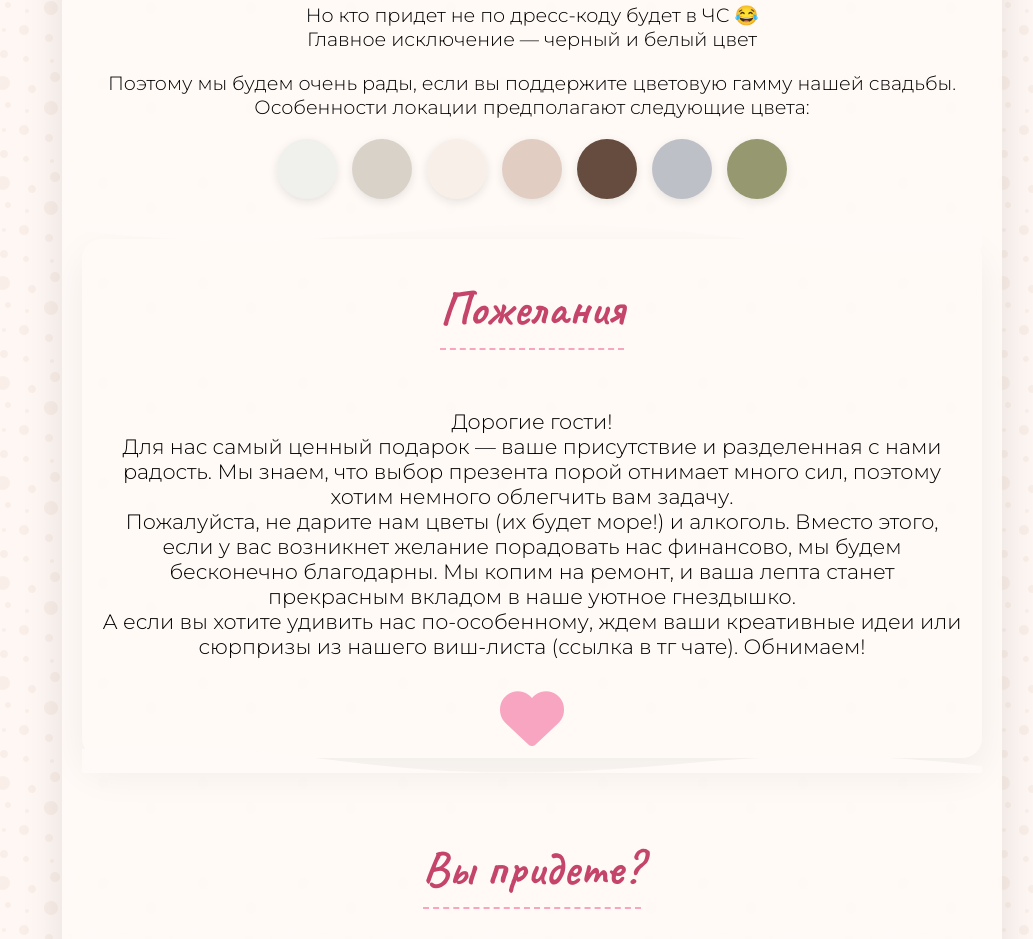
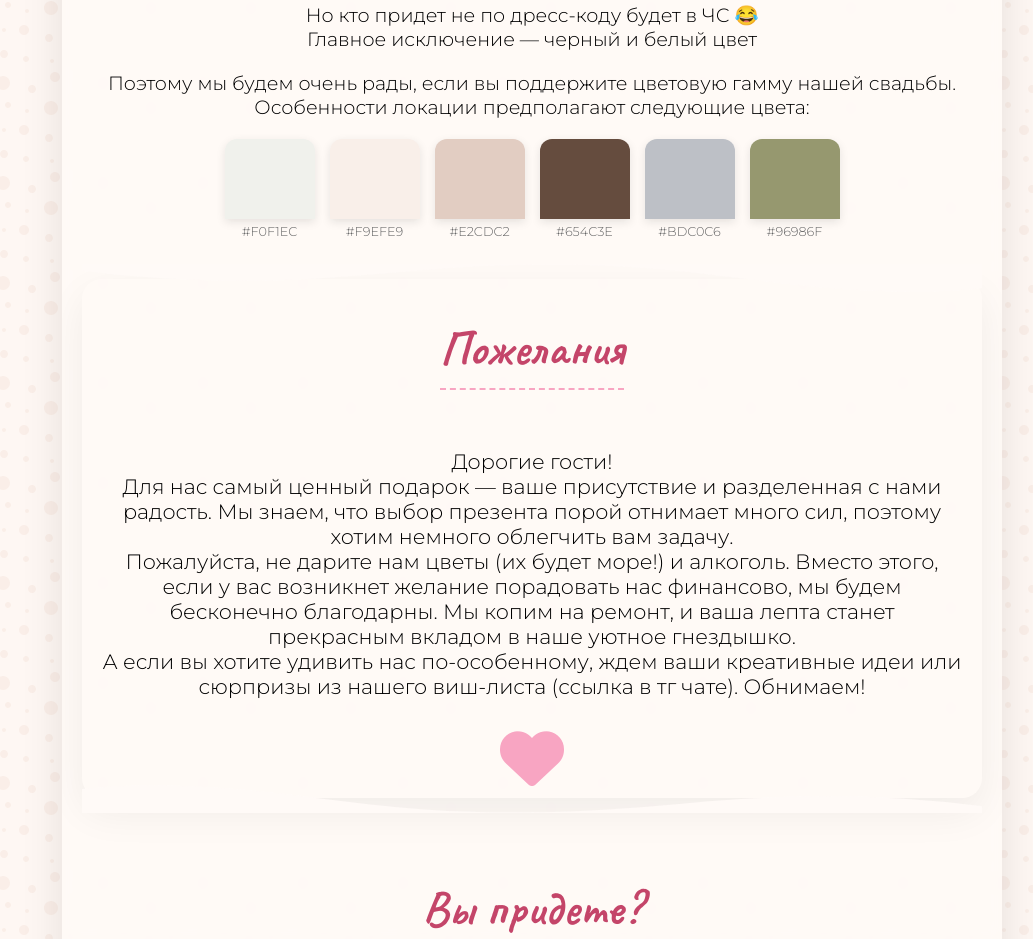
Before and after one commit to kiopio98/wedding-invite, a plain HTML site: page index.html in a window 1280 px wide. Shown: the part 4328-5267 px from the top of the page, without its empty margins (108-1141 px from the left). Drawn offline with Linux system fonts and the light colour scheme.

Commit message:
Update index.html

```diff
--- a/index.html
+++ b/index.html
@@ -435,25 +435,40 @@
             flex-wrap: wrap;
         }
 
-        .color {
-            width: 60px;
-            height: 60px;
-            border-radius: 50%;
-            box-shadow: 0 3px 10px rgba(0,0,0,0.1);
-            transition: transform 0.3s ease;
+        .color-item {
+            display: flex;
+            flex-direction: column;
+            align-items: center;
+            width: 90px; /* ширина элемента */
         }
 
-        .color:hover {
-            transform: scale(1.2);
+        .color-swatch {
+            width: 100%;
+            height: 80px; /* вытянутый вверх прямоугольник */
+            border-radius: 12px 12px 0 0; /* закруглены только верхние углы */
+            box-shadow: 0 3px 10px rgba(0,0,0,0.1);
+            transition: transform 0.2s ease;
         }
 
-        .color1 { background: #F0F1EC; }
-        .color2 { background: #D9D2C9; }
-        .color3 { background: #F9EFE9; }
-        .color4 { background: #E2CDC2; }
-        .color5 { background: #654C3E; }
-        .color6 { background: #BDC0C6; }
-        .color7 { background: #96986F; }
+        .color-swatch:hover {
+            transform: scale(1.05); /* небольшое увеличение при наведении (можно убрать) */
+        }
+
+        .color-label {
+            margin-top: 5px;
+            font-size: 0.8em;
+            color: #666;
+            font-family: 'Montserrat', sans-serif;
+            text-align: center;
+        }
+
+        /* Цвета для каждого прямоугольника */
+        .color1 .color-swatch { background: #F0F1EC; }
+        .color2 .color-swatch { background: #F9EFE9; }
+        .color3 .color-swatch { background: #E2CDC2; }
+        .color4 .color-swatch { background: #654C3E; }
+        .color5 .color-swatch { background: #BDC0C6; }
+        .color6 .color-swatch { background: #96986F; }
 
         /* Фото с иконками */
         .photo-with-icons {
@@ -681,13 +696,30 @@
         <p style="font-size: 1.2em;">Но кто придет не по дресс-коду будет в ЧС 😂<br> Главное исключение — черный и белый цвет</p>
         <p style="font-size: 1.2em;">Поэтому мы будем очень рады, если вы поддержите цветовую гамму нашей свадьбы. Особенности локации предполагают следующие цвета:</p>
         <div class="palette">
-            <div class="color color1"></div>
-            <div class="color color2"></div>
-            <div class="color color3"></div>
-            <div class="color color4"></div>
-            <div class="color color5"></div>
-            <div class="color color6"></div>
-            <div class="color color7"></div>
+            <div class="color-item color1">
+                <div class="color-swatch"></div>
+                <div class="color-label">#F0F1EC</div>
+            </div>
+            <div class="color-item color2">
+                <div class="color-swatch"></div>
+                <div class="color-label">#F9EFE9</div>
+            </div>
+            <div class="color-item color3">
+                <div class="color-swatch"></div>
+                <div class="color-label">#E2CDC2</div>
+            </div>
+            <div class="color-item color4">
+                <div class="color-swatch"></div>
+                <div class="color-label">#654C3E</div>
+            </div>
+            <div class="color-item color5">
+                <div class="color-swatch"></div>
+                <div class="color-label">#BDC0C6</div>
+            </div>
+            <div class="color-item color6">
+                <div class="color-swatch"></div>
+                <div class="color-label">#96986F</div>
+            </div>
         </div>
     </div>
 
```
